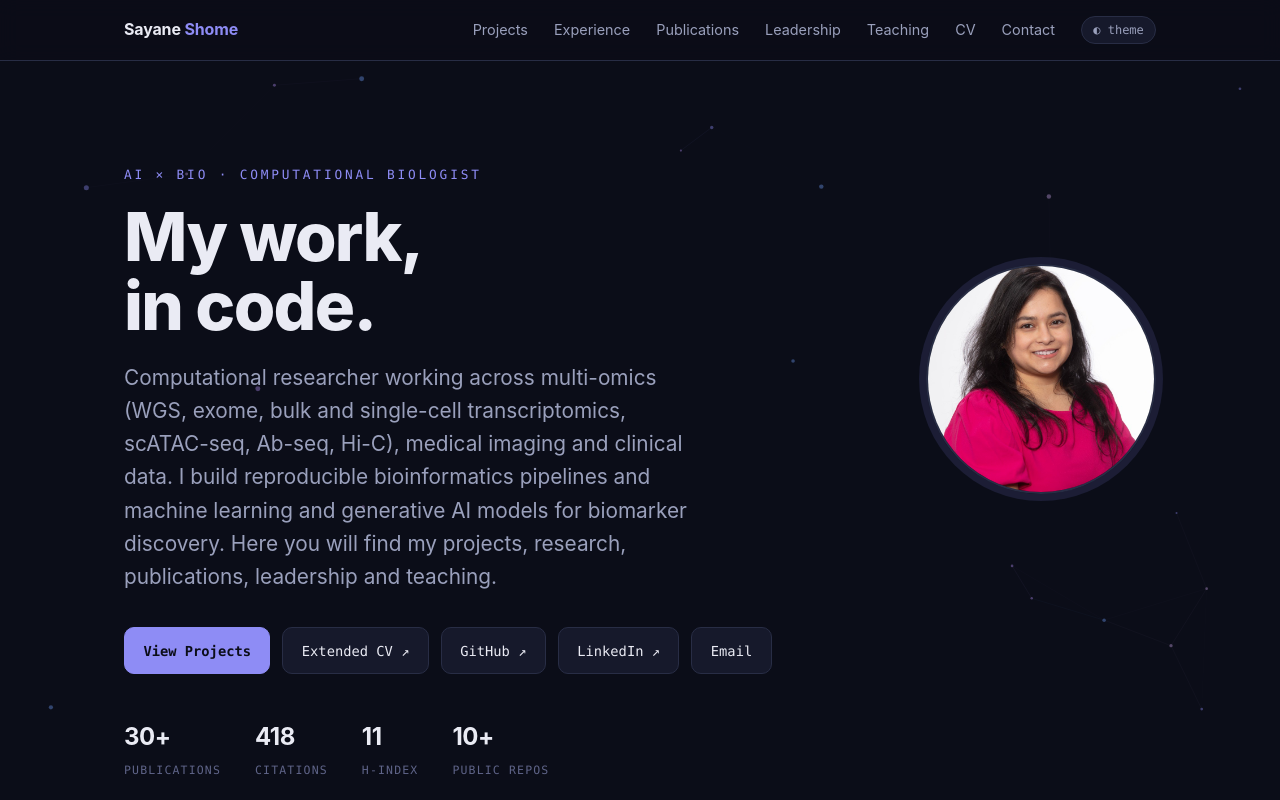
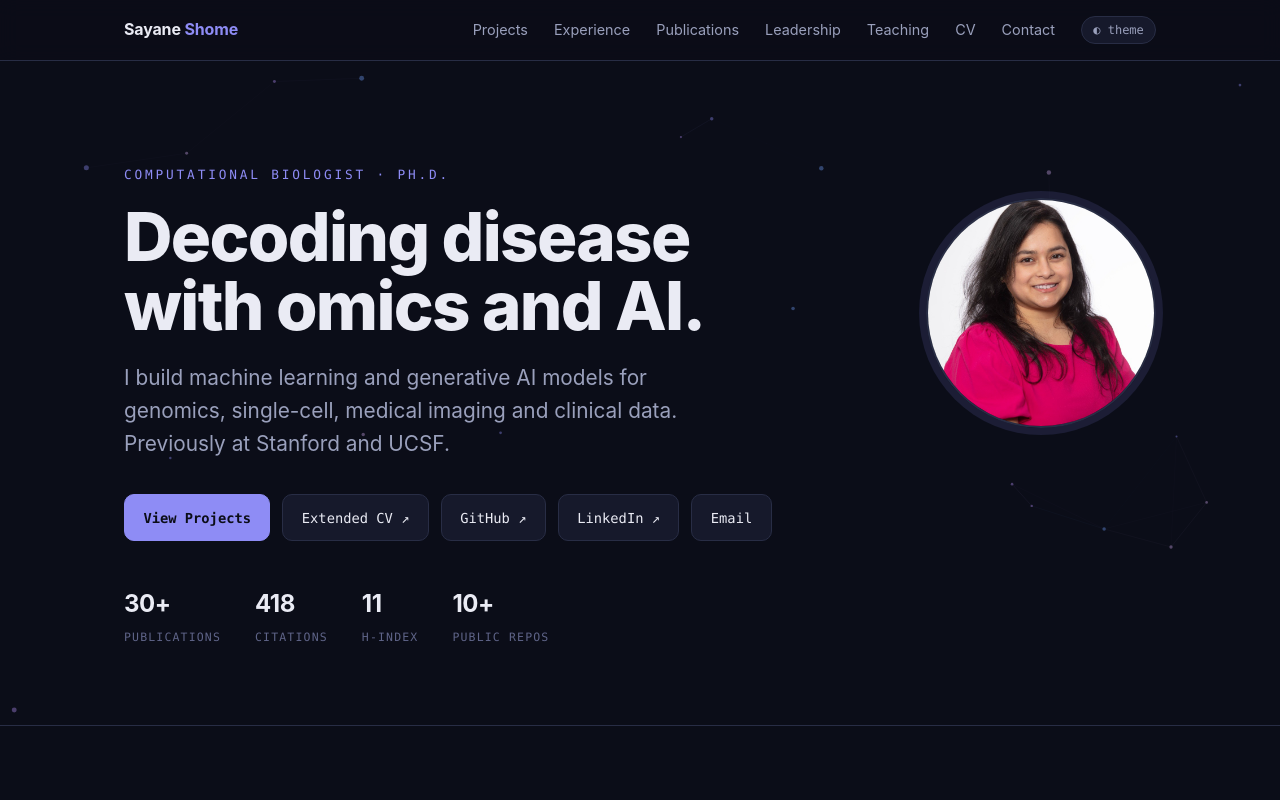
Before and after one commit to sayaneshome/sayaneshome.github.io, a plain HTML site: page index.html in a window 1280 px wide. Shown: the top 800 px of the page. Drawn offline with Linux system fonts and the light colour scheme.

Commit message:
Sharpen hero heading and intro
Co-Authored-By: Claude Opus 5.5 <noreply@anthropic.com>

```diff
--- a/index.html
+++ b/index.html
@@ -190,9 +190,9 @@ footer{padding:30px 0;border-top:1px solid var(--line);font-family:var(--mono);f
   <div class="wrap">
    <div class="herotop">
     <div class="herotext">
-    <p class="eyebrow">AI × Bio · Computational Biologist</p>
-    <h1>My work,<br>in code.</h1>
-    <p class="sub">Computational researcher working across multi-omics (WGS, exome, bulk and single-cell transcriptomics, scATAC-seq, Ab-seq, Hi-C), medical imaging and clinical data. I build reproducible bioinformatics pipelines and machine learning and generative AI models for biomarker discovery. Here you will find my projects, research, publications, leadership and teaching.</p>
+    <p class="eyebrow">Computational Biologist · Ph.D.</p>
+    <h1>Decoding disease<br>with omics and AI.</h1>
+    <p class="sub">I build machine learning and generative AI models for genomics, single-cell, medical imaging and clinical data. Previously at Stanford and UCSF.</p>
     </div>
     <img class="headshot" src="assets/img/profile.jpg" alt="Sayane Shome, Ph.D." width="230" height="230">
    </div>
```
